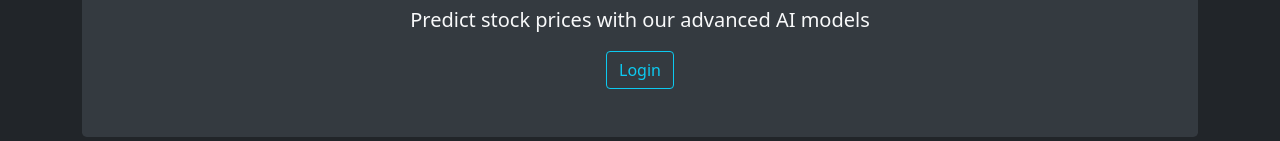
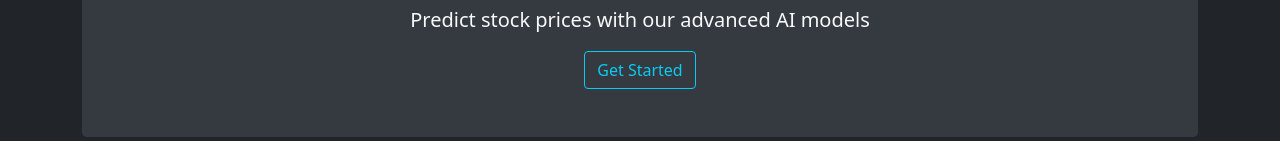
Before and after one commit to Uzair-Waseem-390/stock-prediction-app, a React (Vite) app in the folder frontend/: page / in a window 1280 px wide. Shown: the part 349-490 px from the top of the page. Built offline with nearby package versions, Linux system fonts and the light colour scheme.

Commit message:
frontend is ready

```diff
--- /dev/null
+++ b/frontend/src/components/Botton.jsx
@@ -0,0 +1,11 @@
+import React from 'react'
+
+const Botton = (props) => {
+  return (
+    <>
+    <a className={`btn ${props.class || 'btn-outline-info'}`} href={props.href}>{props.text}</a>
+    </>
+  )
+}
+
+export default Botton
--- a/frontend/src/components/Header.jsx
+++ b/frontend/src/components/Header.jsx
@@ -1,4 +1,5 @@
 import React from 'react'
+import Botton from './Botton'
 
 const Header = () => {
   return (
@@ -6,9 +7,9 @@ const Header = () => {
       <a className='navbar-brand text-light' href="">Stock Prediction App</a>
 
       <div>
-        <a className='btn btn-outline-info' href="">Login</a>
+        <Botton text="Login" href="#"/>
         &nbsp;
-        <a className='btn btn-info' href="">Register</a>
+        <Botton text="Register" href="#" class="btn-info"/>
       </div>
     </nav>
   )
--- a/frontend/src/components/Main.jsx
+++ b/frontend/src/components/Main.jsx
@@ -1,4 +1,5 @@
 import React from 'react'
+import Botton from './Botton'
 
 const Main = () => {
   return (
@@ -7,7 +8,7 @@ const Main = () => {
       <div className="p-5 text-center bg-light-dark rounded-3">
         <h1 className='text-light'>Welcome to Stock Prediction App</h1>
         <p className='text-light lead'>Predict stock prices with our advanced AI models</p>
-        <a className='btn btn-outline-info' href="">Login</a>
+        <Botton text="Get Started" href="#"/>
       </div>
     </div>
     </>
```
